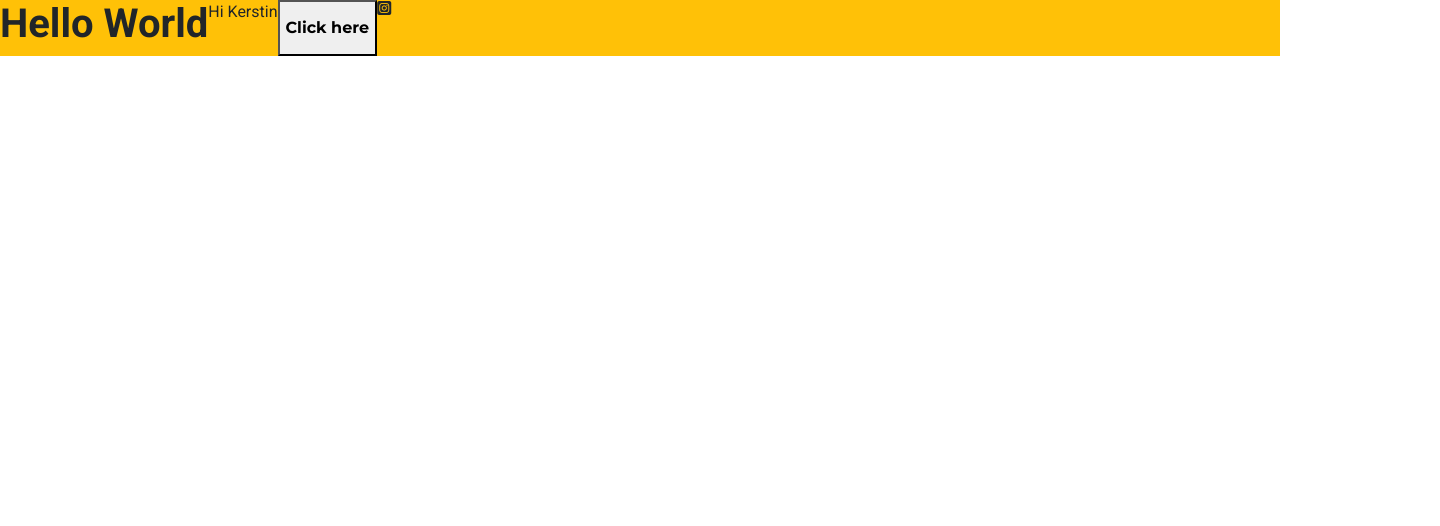
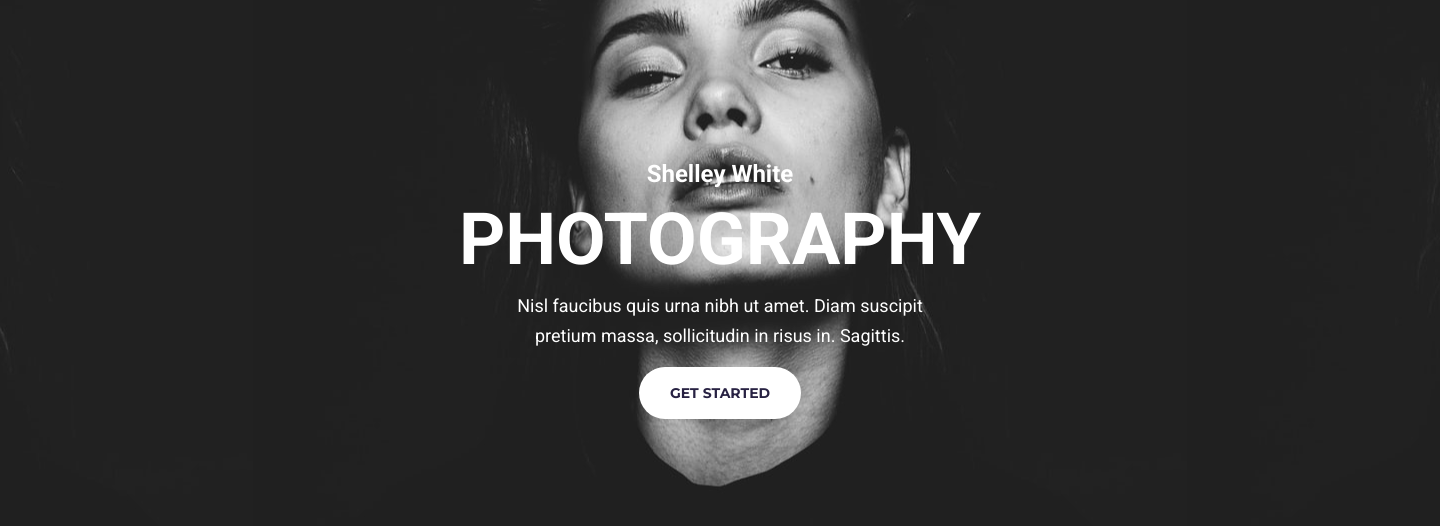
Before and after one commit to KerstinWieseline/portfolio-project, a plain HTML site: page index.html in a window 1280 px wide. Shown: the top 526 px of the page, 1440 px wide, since content can reach past the window. Drawn offline with nearby package versions, Linux system fonts and the light colour scheme.

Commit message:
Created hero content and styling

```diff
--- a/index.html
+++ b/index.html
@@ -23,15 +23,11 @@
     <title>Document</title>
 </head>
 <body>
-    <div class="d-flex bg-warning">
-   <h1>
-    Hello World
-   </h1>
-   <p>
-    Hi Kerstin
-   </p>
-   <button>Click here</button>
-<i class="fa-brands fa-square-instagram"></i>
+    <div class="hero">
+    <h2>Shelley White</h2>
+    <h1>PHOTOGRAPHY</h1>
+    <p>Nisl faucibus quis urna nibh ut amet. Diam suscipit<br>pretium massa, sollicitudin in risus in. Sagittis.</p>
+    <a href="#" class="btn btn-branding">Get Started</a>
 </div>
 </body>
 </html>
--- a/styles/portfolio.css
+++ b/styles/portfolio.css
@@ -1,19 +1,66 @@
-h1 {
+:root {
+  --branding-color:#FFFF;
+  --heading-font-family:"Roboto", sans-serif;
+  --default-font-family:"Montserrat", sans-serif;
+
+
+h1, h2 {
     font-family: "Roboto", sans-serif;
     font-weight: 700;
+    color: var(--branding-color);
 
 }
 
 p {
-    font-family: "Roboto", sans-serif;
+    font-family: var(--heading-font-family);
     font-weight: 400;
+    color: var(--branding-color);
+
 }
 
-button {
-    font-family: "Montserrat", sans-serif;
-  font-optical-sizing: auto;
+.hero {
+  background-image: url(../images/backgroundhero.png);
+  background-position: center;
+  width: 1440px;
+  height: 900px;
+  text-align: center;
+  padding: 160px 20px;
+}
+.hero h1 {
+  font-size: 72px;
+}
+.hero h2 {
+  font-size: 24px;
+}
+.hero p {
+  font-size: 18px;
+  width: 460;
+  height: 60;
+  top: 438px;
+  left: 490px;
+  line-height: 30px;
+  letter-spacing: 0%;
+  text-align: center;
+
+
+}
+.btn-branding {
+  font-family: var(--default-font-family);
   font-weight: 700;
-  font-style: normal;
+  background: var(--branding-color);
+  font-size: 14px;
+  color: #272142;
+  line-height: 100%;
+  letter-spacing: 10%;
+  text-transform: uppercase;
+  width: 200;
+  height: 53;
+  top: 546px;
+  left: 620px;
+  border-radius: 50px;
+  padding: 18px 30px;
+  gap: 10px;
+
 }
 
 /*
```
